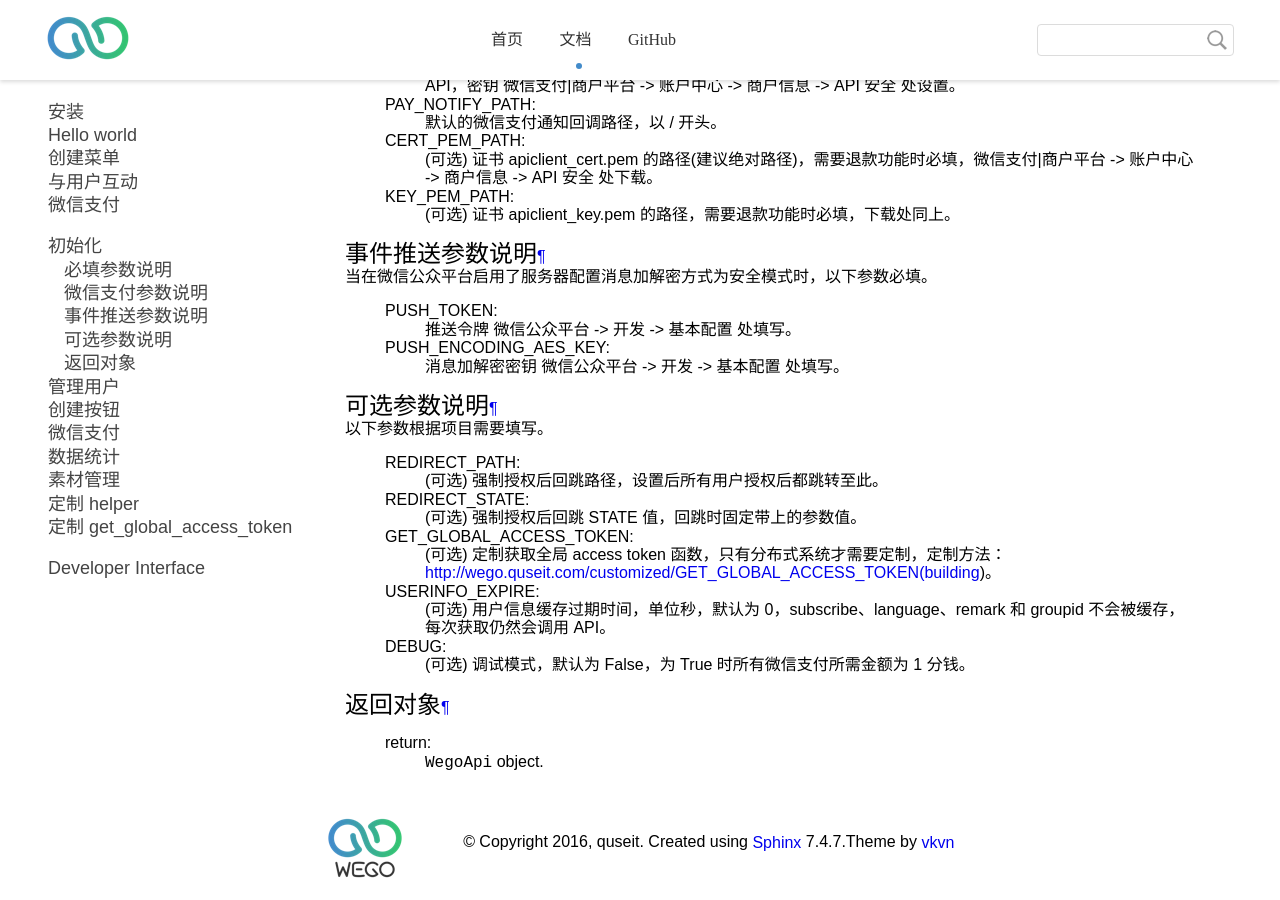
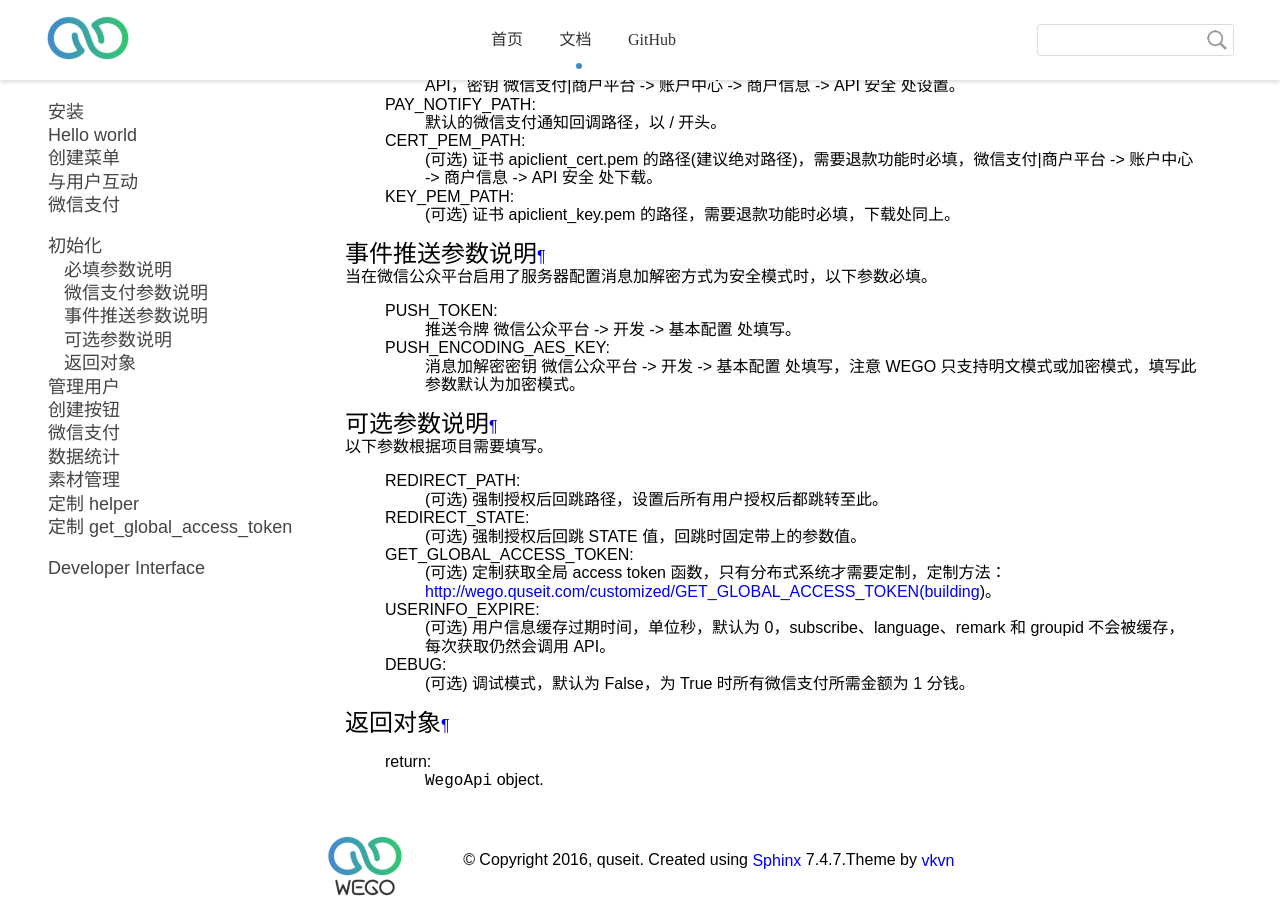
Before and after one commit to wegostudio/wego, a Sphinx documentation site: the page built from docs/source/sample/init.rst, in a window 1280 px wide and 900 px high, scrolled down 1264 px. Built offline with Sphinx 7.4.7, drawn with Linux system fonts in a browser that asks for light colours; formulas are drawn with MathJax 3.

Commit message:
add some tips

```diff
--- a/docs/source/sample/init.rst
+++ b/docs/source/sample/init.rst
@@ -84,7 +84,7 @@
 
     :PUSH_TOKEN: 推送令牌 微信公众平台 -> 开发 -> 基本配置 处填写。
 
-    :PUSH_ENCODING_AES_KEY: 消息加解密密钥 微信公众平台 -> 开发 -> 基本配置 处填写。
+    :PUSH_ENCODING_AES_KEY: 消息加解密密钥 微信公众平台 -> 开发 -> 基本配置 处填写，注意 WEGO 只支持明文模式或加密模式，填写此参数默认为加密模式。
 
 
 可选参数说明
```
